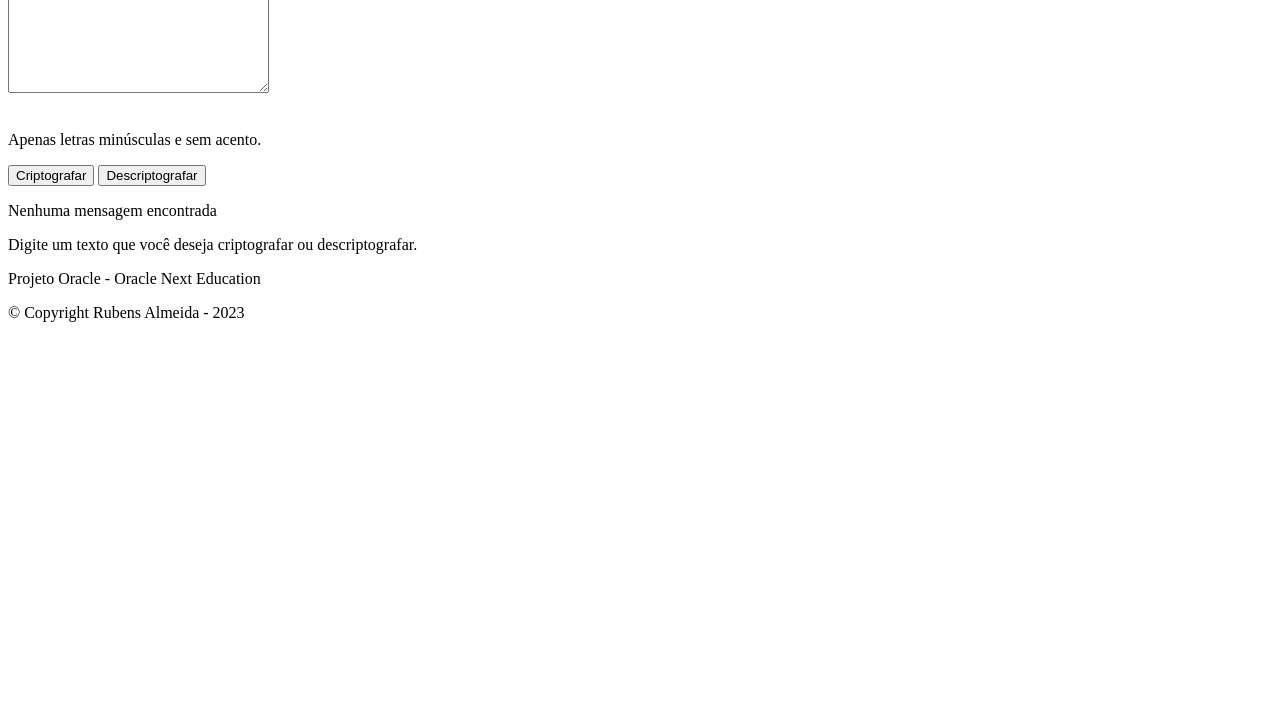
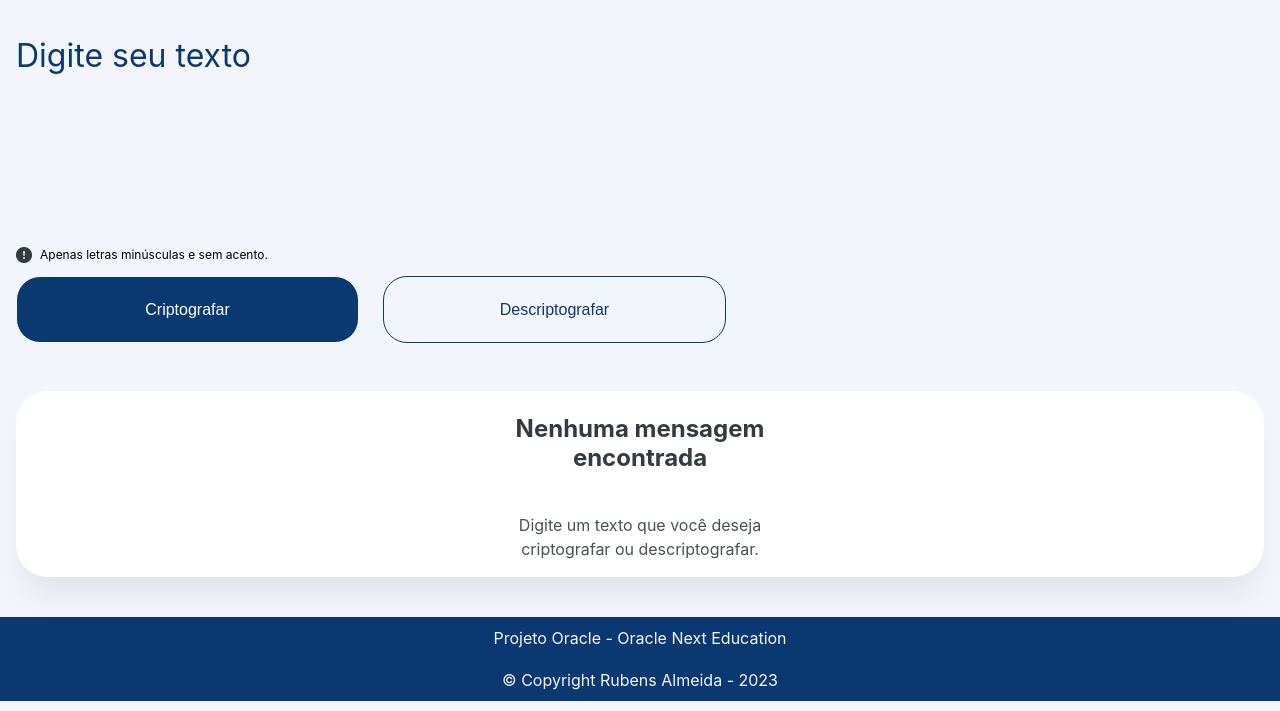
Before and after one commit to Rubenscode/challenge-one-decodificador, a plain HTML site: page index.html in a window 1280 px wide. Shown: the part 89-800 px from the top of the page. Drawn offline with Linux system fonts and the light colour scheme.

Commit message:
style: logo, textarea, aviso, botoes, resposta e footer

```diff
--- a/index.html
+++ b/index.html
@@ -6,29 +6,34 @@
     <meta http-equiv="X-UA-Compatible" content="IE=edge">
     <meta name="viewport" content="width=device-width, initial-scale=1.0">
     <title>Decodificador</title>
+    <link rel="stylesheet" href="style.css">
 </head>
 
 <body>
     <header>
-        <img src="" alt="">
+        <img src="logo_letra_a_azul.jpg" alt="Uma logo com a letra a azul">
     </header>
+    <div class="container">
+        <div class="textarea">
+            <label for="texto">Digite seu texto</label>
+            <textarea name="texto" id="texto" cols="30" rows="10"></textarea>
+        </div>
 
-    <textarea name="" id="" cols="30" rows="10">Digite seu texto</textarea>
-
-    <div>
-        <img src="" alt="" srcset="">
+        <div class="aviso">
+            <img src="circulo_exclamacao.png" alt="" srcset="">
             <p>Apenas letras minúsculas e sem acento.</p>
         </div>
 
-    <div>
+        <div class="grupo-botoes">
             <button type="submit">Criptografar</button>
             <button type="submit">Descriptografar</button>
         </div>
 
-    <div>
+        <div class="resposta">
             <div>
                 <p>Nenhuma mensagem encontrada</p>
                 <p>Digite um texto que você deseja criptografar ou descriptografar.</p>
+            </div>
         </div>
     </div>
 
--- /dev/null
+++ b/style.css
@@ -0,0 +1,163 @@
+body {
+    font-family: Inter;
+    background-color: #F3F5FC;
+    margin: 0;
+}
+
+.container {
+    display: flex;
+    flex-direction: column;
+}
+
+header {
+    height: 96px;
+    min-width: 375px;
+    margin: 25px 0px 0px 16px;
+}
+
+header > img {
+    height: 48px;
+    width: 32px;
+}
+
+.textarea {
+    display: flex;
+    flex-direction: column;
+    min-width: 375px;
+}
+
+.textarea > label {
+    font-style: normal;
+    font-size: 32px;
+    font-weight: 400;
+    line-height: 48px;
+    letter-spacing: 0em;
+    text-align: left;
+    color: #0A3871;
+}
+
+.textarea > textarea {
+    background-color: #F3F5FC;
+    border: 0px;
+    resize: none;
+}
+
+.aviso {
+    display: flex;
+    flex-direction: row;
+    align-items: center;
+    min-width: 252px;
+    padding: 0px;
+    gap: 8px;
+}
+
+.aviso > img {
+    width: 16px;
+    height: 16px;
+}
+
+.aviso > p {
+    font-size: 12px;
+    font-weight: 400;
+    line-height: 18px;
+    letter-spacing: 0em;
+    text-align: left;
+}
+
+.grupo-botoes {
+    display: flex;
+    align-items: flex-start;
+    flex-wrap: wrap;
+    min-width: 343px;
+    padding: 0px;
+    gap: 24px;
+}
+
+.grupo-botoes > button:first-child {
+    width: 343px;
+    height: 67px;
+    background-color: #0A3871;
+    border: 1px solid #F3F5FC;
+    border-radius: 24px;
+    color: #FFFFFF;
+    font-style: normal;
+    font-weight: 400;
+    font-size: 16px;
+    line-height: 19px;
+    text-align: center;
+}
+
+.grupo-botoes > button:nth-child(2) {
+    width: 343px;
+    height: 67px;
+    background-color: #F3F5FC;
+    border: 1px solid #0A3871;
+    border-radius: 24px;
+    color: #0A3871;
+    font-style: normal;
+    font-weight: 400;
+    font-size: 16px;
+    line-height: 19px;
+    text-align: center;
+}
+
+.resposta {
+    display: flex;
+    flex-direction: column;
+    align-items: center;
+    min-width: 327px;
+    background: #FFFFFF;
+    box-shadow: 0px 24px 32px -8px rgba(0, 0, 0, 0.08);
+    border-radius: 32px;
+    margin: 48px 0px 40px 0px;
+}
+
+.resposta > div{
+    display: flex;
+    flex-direction: column;
+    width: 263px;
+}
+
+.resposta > div > p:first-child{
+    width: 263px;
+    height: 58px;
+    font-family: 'Inter';
+    font-style: normal;
+    font-weight: 700;
+    font-size: 24px;
+    line-height: 120%;
+    text-align: center;
+    color: #343A40;
+}
+
+.resposta > div > p:nth-child(2){
+    width: 263px;
+    height: 48px;
+    font-family: 'Inter';
+    font-style: normal;
+    font-weight: 400;
+    font-size: 16px;
+    line-height: 150%;
+    text-align: center;
+    color: #495057;
+}
+
+footer {
+    display: flex;
+    flex-direction: column;
+    background-color:#0A3871 ;
+}
+
+footer > p {
+    color: #F3F5FC;
+    font-style: normal;
+    font-weight: 400;
+    font-size: 16px;
+    line-height: 10px;
+    text-align: center;
+}
+
+.textarea, .aviso, .grupo-botoes, .resposta {
+    margin-left: 16px;
+    margin-right: 16px;
+}
```
Also changed, not shown: circulo_exclamacao.png (added), logo_letra_a_azul.jpg (added). Lines whose indentation alone changed are shown as unchanged.
